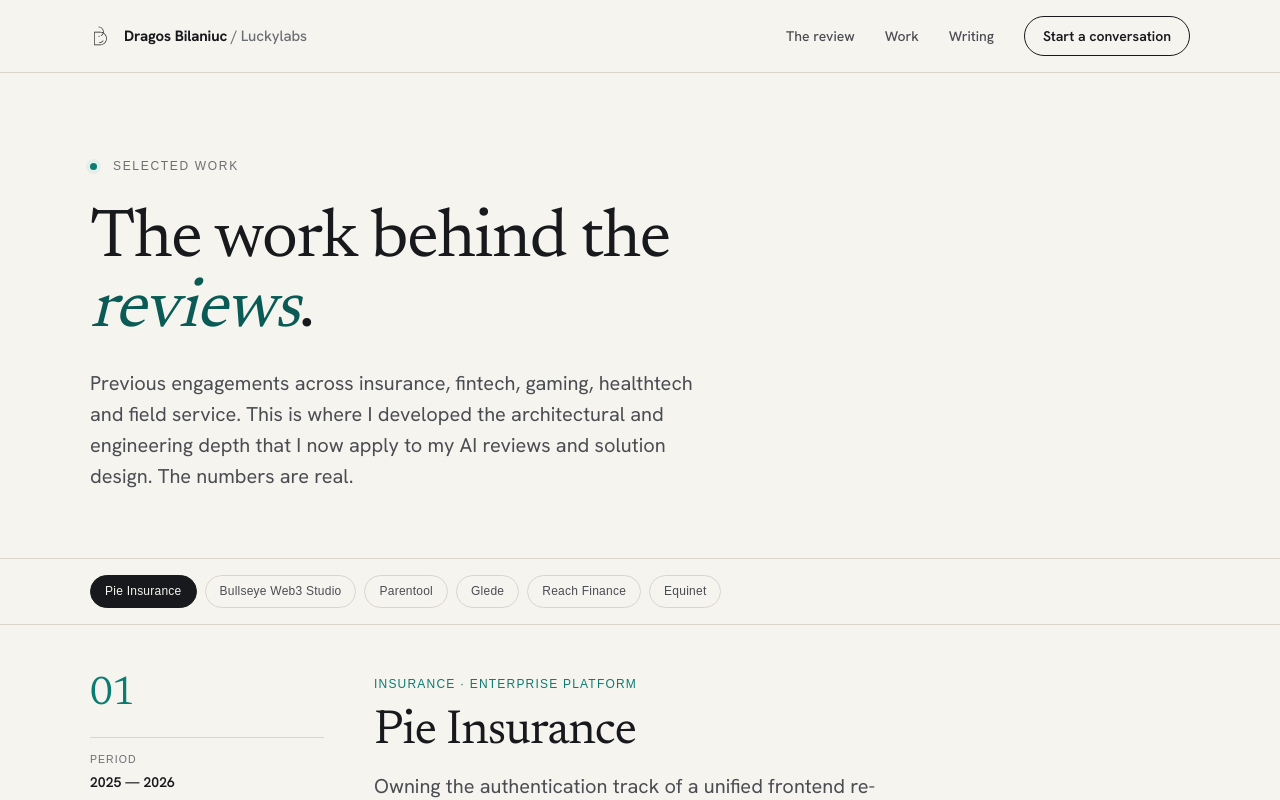
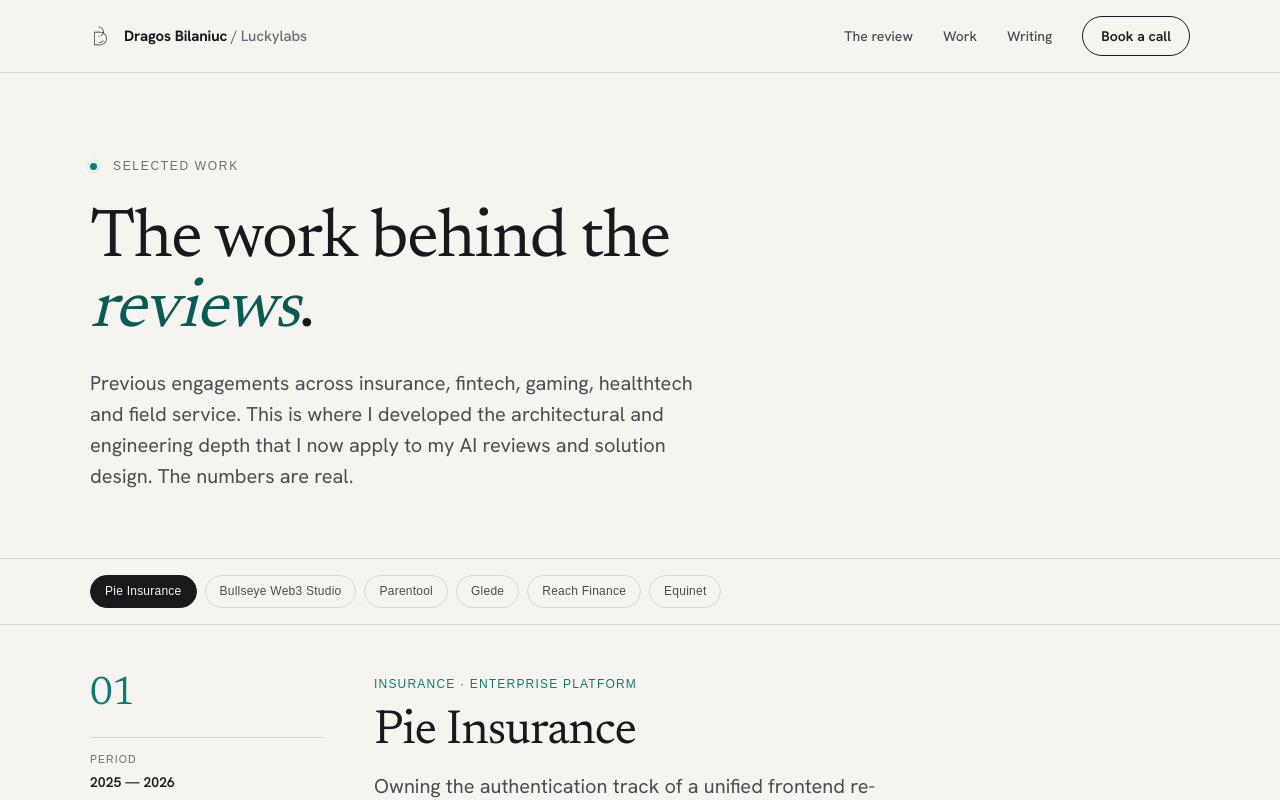
Before and after one commit to dragosbln/dbln-site, a Next.js app: page /work in a window 1280 px wide. Shown: the top 800 px of the page. Built offline with nearby package versions, Linux system fonts and the light colour scheme; a web font is replaced by a local one.

Commit message:
add small fixes and changes

```diff
--- a/src/components/CaseArticle/CaseArticle.tsx
+++ b/src/components/CaseArticle/CaseArticle.tsx
@@ -77,7 +77,18 @@
                 <p>{c.proof.quote}</p>
               </blockquote>
               <figcaption>
-                <span className={styles.proofName}>{c.proof.name}</span>
+                {c.proof.href ? (
+                  <a
+                    className={styles.proofName}
+                    href={c.proof.href}
+                    target="_blank"
+                    rel="noopener noreferrer"
+                  >
+                    {c.proof.name}
+                  </a>
+                ) : (
+                  <span className={styles.proofName}>{c.proof.name}</span>
+                )}
                 <span className={styles.proofRole}>{c.proof.role}</span>
               </figcaption>
             </figure>
--- a/src/content/site.ts
+++ b/src/content/site.ts
@@ -23,10 +23,10 @@
   company: "Luckylabs Software SRL",
   /** Short brand form, e.g. the header's "/ Luckylabs". */
   companyShort: "Luckylabs",
-  role: "Independent Software Architect & Fractional CTO",
-  title: "Dragos Bilaniuc — Independent Software Architect & Fractional CTO",
+  role: "Independent AI Reliability Reviews · Software Architect",
+  title: "Dragos Bilaniuc — Independent AI Reliability Reviews",
   description:
-    "I help teams get the expensive-to-reverse decisions right, then build them. Eight years of architecture and platform work across insurance, Web3 and health-tech: auth, data, system boundaries.",
+    "I find where AI products break, and the design decisions that let it break. Independent reviews of LLM products: verified findings, architecture review, system-level fix plan.",
   email: "dragos@dbln.me",
   location: "Cluj-Napoca, Romania",
   /** Structured halves of `location`, for the Person schema's PostalAddress. */
@@ -55,7 +55,7 @@
     { label: "Work", href: "/#work" },
     { label: "Writing", href: "/#writing" },
   ],
-  cta: { label: "Start a conversation", href: "/#contact" },
+  cta: { label: "Book a call", href: "/#contact" },
 };
 
 export const hero: Hero = {
@@ -64,7 +64,7 @@
     "I find where your AI product breaks, and the *design decisions* that let it break.",
   lede: "Independent reviews for teams whose LLM feature is live but unmeasured. I reproduce failures from your real outputs, review the architecture around the model, and trace each one to the design decision behind it. Anything I can't verify stays out of the report.",
   actions: {
-    primary: { label: "Start a conversation", href: "/#contact" },
+    primary: { label: "Book a call", href: "/#contact" },
     secondary: { label: "See selected work", href: "/#work" },
   },
   meta: [
@@ -85,9 +85,9 @@
 export const work: WorkSection = {
   num: "03",
   title: "Selected work",
-  aside: "The proof behind the reviews: AI products shipped, and the architecture work underneath them.",
-  asideLink: { label: "Full case studies", href: "/work" },
-  cta: { label: "Read all six case studies, in depth", href: "/work" },
+  aside: "The work behind the reviews: where the architectural and engineering depth comes from.",
+  asideLink: { label: "Read more case studies", href: "/work" },
+  cta: { label: "Read more case studies", href: "/work" },
   items: [
     {
       period: "2026",
@@ -172,18 +172,21 @@
         "Before diving into the code, he takes the time to thoroughly understand the business requirements — that meticulous upfront analysis lets him anticipate complex edge cases and architectural roadblocks long before they reach production. He has the rare maturity to provide constructive pushback when necessary.",
       name: "Shilpi Reddy",
       role: "Engineering Leader · Pie Insurance",
+      href: "https://www.linkedin.com/in/shilpi-reddyreddy-942408a/",
     },
     {
       quote:
-        "One of those valuable developers you'd want to build your team around. A pragmatic problem solver, keen to improve code and product quality while always keeping the user in mind.",
-      name: "Sebastiaan Ordelman",
-      role: "Product Director & CTO",
+        "He helped me transform my initial concepts into clear, structured documentation and provided insights that added real value to the project. What impressed me most was his ability to communicate technical concepts in a way that was accessible to everyone, ensuring alignment across the board. A consummate professional.",
+      name: "Emin Eskiocak",
+      role: "PropTech Entrepreneur",
+      href: "https://www.linkedin.com/in/emineskiocak/",
     },
     {
       quote:
         "He delivered a highly functional, almost bugless solution in the exact timeline we agreed — and could explain to us, non-technical people, everything happening in the backend.",
       name: "Petruța Costea",
       role: "Founder · Parentool",
+      href: "https://www.linkedin.com/in/petru%C8%9Ba-%C8%9Bulig%C4%83/",
     },
   ],
 };
@@ -228,7 +231,7 @@
 };
 
 export const contact: Contact = {
-  label: "Start a conversation",
+  label: "Book a call",
   title: "Ready to find out where your AI product *breaks?*",
   body: "Pick your situation, pick a time. The intro call is 30 minutes.",
 };
--- a/src/content/types.ts
+++ b/src/content/types.ts
@@ -64,6 +64,8 @@
   quote: string;
   name: string;
   role: string;
+  /** Optional link to the author's public profile (LinkedIn). */
+  href?: string;
 };
 
 export type AgenticItem = {
--- a/src/content/work.ts
+++ b/src/content/work.ts
@@ -17,7 +17,7 @@
 };
 
 export const workCta: Contact = {
-  label: "Start a conversation",
+  label: "Book a call",
   title: "Want an *in-depth* review for your AI Product?",
   body: "Pick your situation, pick a time. The intro call is 30 minutes.",
 };
@@ -48,6 +48,7 @@
         "Before diving into the code, he takes the time to thoroughly understand the business requirements — that meticulous upfront analysis lets him anticipate complex edge cases and architectural roadblocks long before they reach production. He has the rare maturity to provide constructive pushback when necessary.",
       name: "Shilpi Reddy",
       role: "Engineering Leader · Pie Insurance",
+      href: "https://www.linkedin.com/in/shilpi-reddyreddy-942408a/",
     },
     stack: ["TypeScript", "Node.js", "Next.js", "AWS Cognito", "OAuth", "Event-driven"],
     diagram: {
@@ -107,6 +108,7 @@
         "He delivered a highly functional, almost bugless solution in the exact timeline we agreed — and could explain to us, non-technical people, everything happening in the backend.",
       name: "Petruța Costea",
       role: "Founder · Parentool",
+      href: "https://www.linkedin.com/in/petru%C8%9Ba-%C8%9Bulig%C4%83/",
     },
     stack: ["React Native", "Node.js", "Firebase", "Cloud", "Software Architecture"],
     diagram: {
--- a/src/lib/schema.ts
+++ b/src/lib/schema.ts
@@ -29,6 +29,8 @@
   },
   sameAs: Object.values(site.socials),
   knowsAbout: [
+    "AI reliability",
+    "LLM applications",
     "Software architecture",
     "Authentication and security",
     "Event-driven systems",
```
Also changed, not shown: src/components/Testimonials/Testimonials.tsx (+12 -1 lines).
